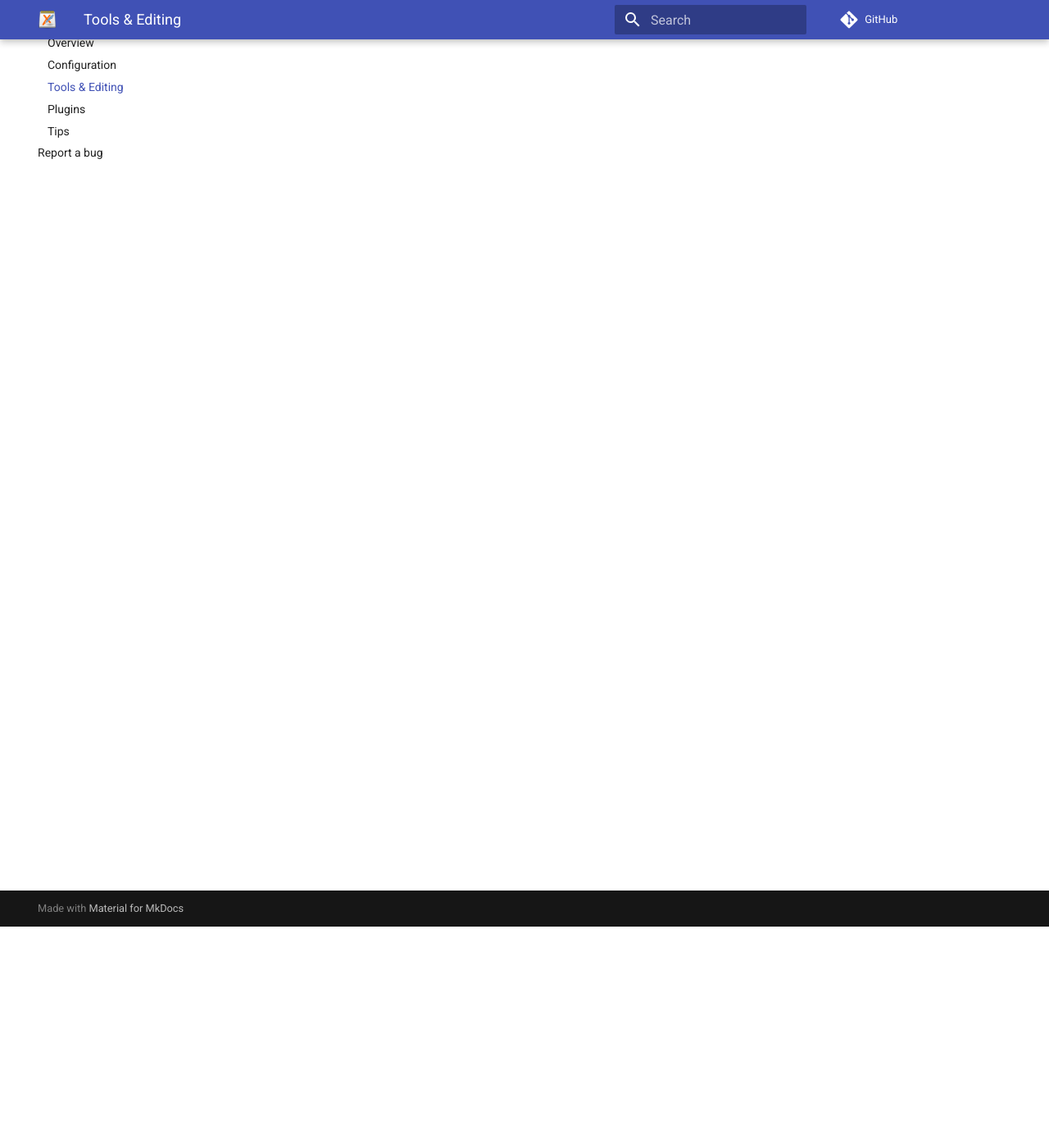
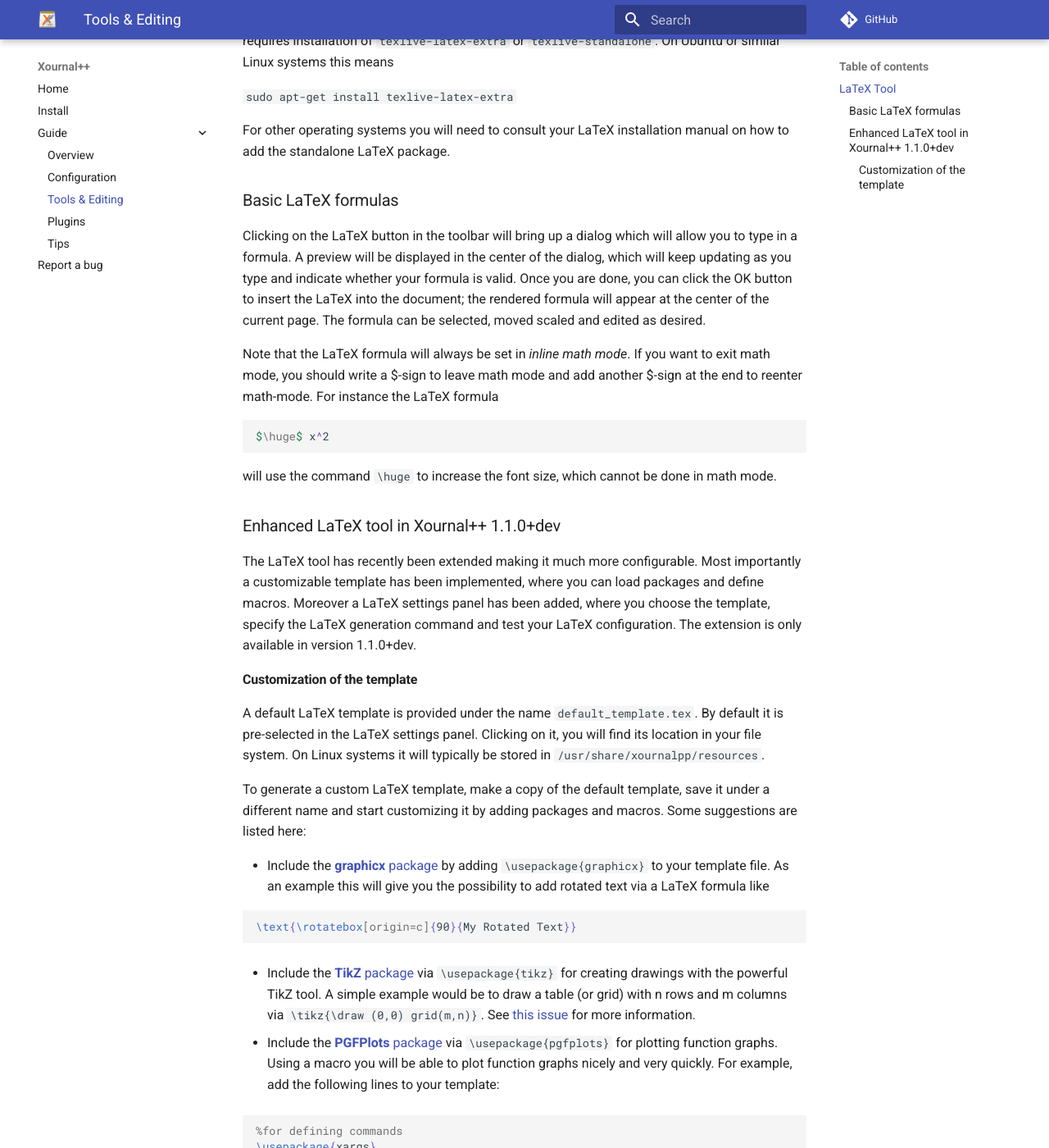
Before and after one commit to xournalpp/xournalpp.github.io, an MkDocs documentation site: the page built from docs/guide/tools.md, in a window 1280 px wide and 1400 px high, scrolled down 270 px. Shown: the whole window at 82% size. Built offline with MkDocs 1.6.1 and Material for MkDocs 9.7.7, drawn with Linux system fonts in a browser that asks for light colours; comment, search, counter and statistics services are not loaded; some of the changed text lies outside the part shown.

Commit message:
Update tools.md (#8)
This adds a section on the LaTeX tool.

````diff
--- a/docs/guide/tools.md
+++ b/docs/guide/tools.md
@@ -1,3 +1,89 @@
 # Tools & Editing
 
-TODO
+## LaTeX Tool
+
+Using the LaTeX tool you can insert LaTeX formulas into a Xournal++ document. In order to use this tool you must have LaTeX installed on your system.
+The feature needs to be able to call pdflatex. In addition, the LaTeX `standalone` package needs to be installed, which typically requires installation of `texlive-latex-extra` or `texlive-standalone`. On Ubuntu or similar Linux systems this means
+
+`sudo apt-get install texlive-latex-extra`
+
+For other operating systems you will need to consult your LaTeX installation manual on how to add the standalone LaTeX package.
+
+### Basic LaTeX formulas
+
+Clicking on the LaTeX button in the toolbar will bring up a dialog which will allow you to type in a formula. A preview will be displayed in the center of the dialog, which will keep updating as you type and indicate whether your formula is valid. Once you are done, you can click the OK button to insert the LaTeX into the document; the rendered formula will appear at the center of the current page. The formula can be selected, moved scaled and edited as desired.
+
+Note that the LaTeX formula will always be set in *inline math mode*. If you want to exit math mode, you should write a $-sign to leave math mode and add another $-sign at the end to reenter math-mode. For instance the LaTeX formula
+
+```tex
+$\huge$ x^2
+```
+
+will use the command `\huge` to increase the font size, which cannot be done in math mode.
+
+### Enhanced LaTeX tool in Xournal++ 1.1.0+dev
+
+The LaTeX tool has recently been extended making it much more configurable. Most importantly a customizable template has been implemented, where you can load packages and define macros. Moreover a LaTeX settings panel has been added, where you choose the template, specify the LaTeX generation command and test your LaTeX configuration. The extension is only available in version 1.1.0+dev.
+
+#### Customization of the template
+
+A default LaTeX template is provided under the name `default_template.tex`. By default it is pre-selected in the LaTeX settings panel. Clicking on it, you will find its location in your file system. On Linux systems it will typically be stored in
+`/usr/share/xournalpp/resources`.
+
+To generate a custom LaTeX template, make a copy of the default template, save it under a different name and start customizing it by adding packages and macros. Some suggestions are listed here:
+
+- Include the [**graphicx** package](https://ctan.org/pkg/graphicx) by adding `\usepackage{graphicx}` to your template file. As an example this will give you the possibility to add rotated text via a LaTeX formula like
+
+```tex
+\text{\rotatebox[origin=c]{90}{My Rotated Text}}
+```
+
+- Include the [**TikZ** package](https://www.ctan.org/pkg/pgf) via `\usepackage{tikz}` for creating drawings with the powerful TikZ tool. A simple example would be to draw a table (or grid) with n rows and m columns via `\tikz{\draw (0,0) grid(m,n)}`. See [this issue](https://github.com/xournalpp/xournalpp/issues/2179) for more information.
+
+- Include the [**PGFPlots** package](https://www.ctan.org/pkg/pgfplots) via `\usepackage{pgfplots}` for plotting function graphs. Using a macro you will be able to plot function graphs nicely and very quickly. For example, add the following lines to your template:
+
+```teX
+%for defining commands
+\usepackage{xargs}
+
+% for drawing and plotting
+\usepackage{pgfplots}
+\pgfplotsset{compat=newest} % Allows to place the legend below plot
+\newcommandx{\graph}[3][1=,2=]{
+    \begin{tikzpicture}
+    \begin{axis}[xlabel=$x$,ylabel=$y$, axis lines=center,samples=100, #2]
+    \addplot[#1]{#3};
+    \end{axis}
+    \end{tikzpicture}
+}
+```
+
+Then a LaTeX-formula like `\graph{x^2}` will plot the normal parabola and `\graph[domain=-2:2, blue][x=1cm,y=1cm]{x^2}` will further restrict the domain, set the color and define units.
+
+- Include the [**Listings** package](https://www.ctan.org/pkg/listings) via `\usepackage{listings}` for proper alignment and syntax coloring of code snippets. You need to define the style with `lstset` as in the following example, which you can add to your template:
+
+```tex
+\usepackage{listings}
+\lstset{language=C++,
+                basicstyle=\ttfamily,
+                keywordstyle=\color{blue}\ttfamily,
+                stringstyle=\color{red}\ttfamily,
+                commentstyle=\color{green}\ttfamily,
+                morecomment=[l][\color{magenta}]{\#}
+}
+```
+
+In the LaTeX formula you can then use the `lstlistings` enivronment as in the following example
+
+```tex
+\begin{lstlisting}
+#include<stdio.h>
+#include<iostream>
+// A comment
+int main(void)
+{
+    printf("Hello World\n");
+    return 0;
+}
+\end{lstlisting}
+```
````
